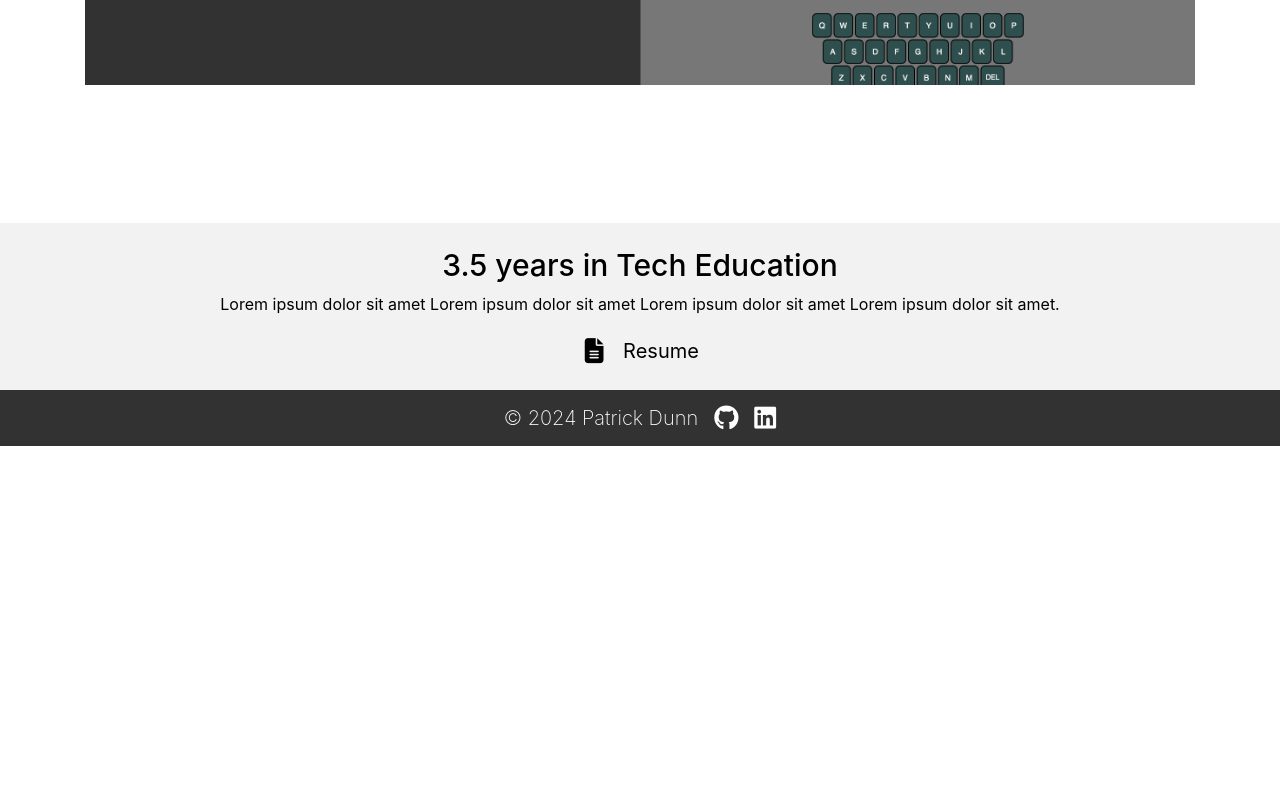
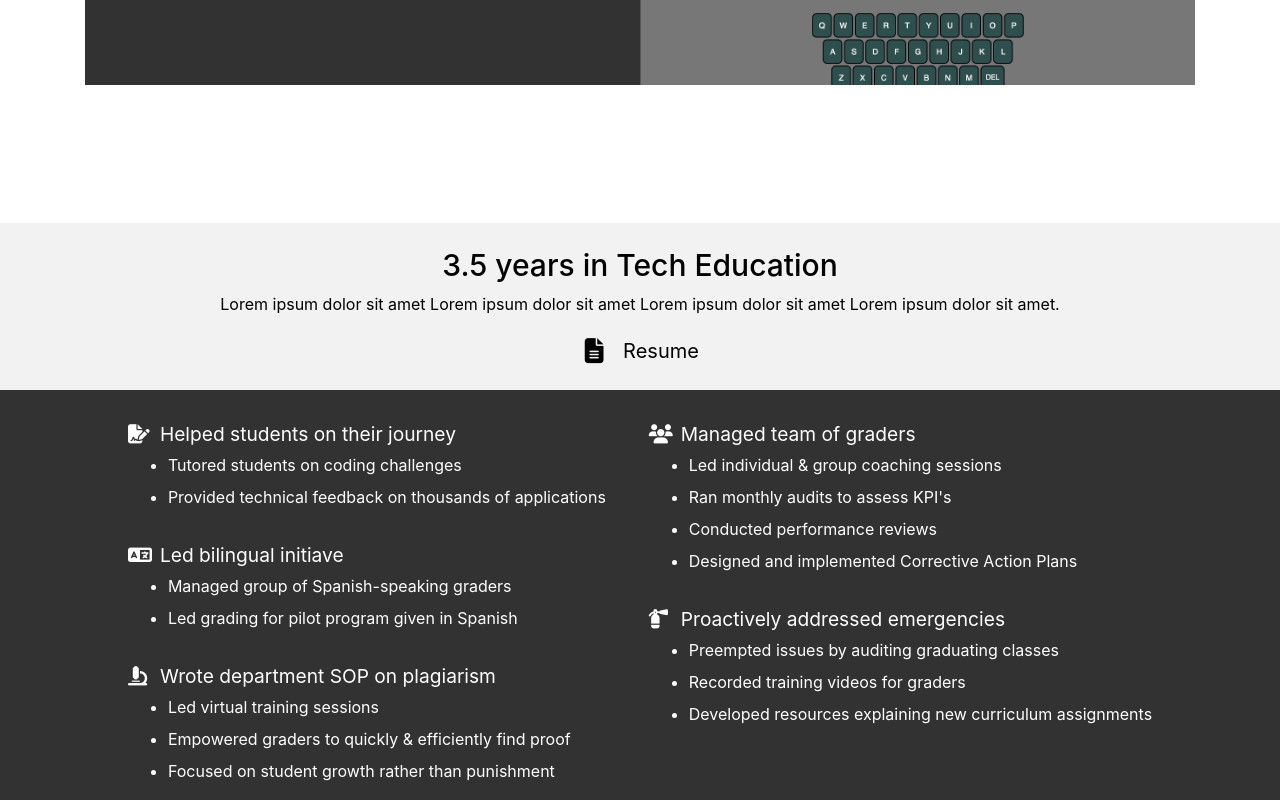
Before and after one commit to knightmac19/portfolio-2024, a React (Create React App) app: page / in a window 1280 px wide. Shown: the part 3000-3800 px from the top of the page. Before the commit the page ends 3446 px from the top, so only its background shows below. Built offline with nearby package versions, Linux system fonts and the light colour scheme; some icons are missing.

Commit message:
adding accomplishments cards

```diff
--- a/src/components/Profile/index.js
+++ b/src/components/Profile/index.js
@@ -28,7 +28,75 @@ const Profile = () => {
         </div>
       </div>
 
-      <section className="profile-body container"></section>
+      <section className="profile-body-wrapper">
+        <div className="profile-body container">
+          <div className="left-items">
+            <div className="card ">
+              <h4>
+                <i className=" icon fas fa-file-signature"></i>Helped students
+                on their journey
+              </h4>
+
+              <ul>
+                <li>Tutored students on coding challenges</li>
+                <li>
+                  Provided technical feedback on thousands of applications
+                </li>
+              </ul>
+            </div>
+            <div className="card ">
+              <h4>
+                <i className=" icon fas fa-language"></i>Led bilingual initiave
+              </h4>
+
+              <ul>
+                <li>Managed group of Spanish-speaking graders</li>
+                <li>Led grading for pilot program given in Spanish</li>
+              </ul>
+            </div>
+            <div className="card ">
+              <h4>
+                <i className=" icon fas fa-microscope"></i>Wrote department SOP
+                on plagiarism
+              </h4>
+
+              <ul>
+                <li>Led virtual training sessions</li>
+                <li>Empowered graders to quickly & efficiently find proof</li>
+                <li>Focused on student growth rather than punishment</li>
+              </ul>
+            </div>
+          </div>
+          <div className="right-items">
+            <div className="card ">
+              <h4>
+                <i className=" icon fas fa-users"></i>Managed team of graders
+              </h4>
+
+              <ul>
+                <li>Led individual & group coaching sessions</li>
+                <li>Ran monthly audits to assess KPI's</li>
+                <li>Conducted performance reviews</li>
+                <li>Designed and implemented Corrective Action Plans</li>
+              </ul>
+            </div>
+            <div className="card ">
+              <h4>
+                <i className="icon fas fa-fire-extinguisher"></i>Proactively
+                addressed emergencies
+              </h4>
+
+              <ul>
+                <li>Preempted issues by auditing graduating classes</li>
+                <li>Recorded training videos for graders</li>
+                <li>
+                  Developed resources explaining new curriculum assignments
+                </li>
+              </ul>
+            </div>
+          </div>
+        </div>
+      </section>
     </div>
   );
 };
--- a/src/index.css
+++ b/src/index.css
@@ -415,14 +415,16 @@ nav a:active {
 }
 
 /* profile section */
+.profile-wrapper {
+  margin-bottom: 100px;
+}
+
 .profile-wrapper .title-bg {
   background-color: var(--redo-light-gray);
   padding: 20px 0;
 }
 .profile-wrapper .title {
   text-align: center;
-}
-.profile-wrapper .title .resume-link {
 }
 
 .resume-link .link {
@@ -453,6 +455,51 @@ nav a:active {
 }
 .resume-link .link a:hover {
   text-decoration: none;
+}
+
+.profile-body-wrapper {
+  background-color: var(--redo-cobalt);
+  color: var(--light-text);
+  padding: 30px 0;
+}
+
+.profile-body {
+  display: flex;
+  justify-content: space-evenly;
+  flex-wrap: wrap;
+}
+
+.profile-body h4 {
+  font-size: 1.2rem;
+  font-weight: 300;
+}
+
+/* .profile-body .thing-wrapper {
+  display: flex;
+  justify-content: start;
+  align-items: center;
+} */
+
+.card h4 {
+  display: flex;
+  justify-content: flex-start;
+  align-items: center;
+  font-weight: 400;
+}
+
+.card h4 .icon {
+  font-size: 1.2rem;
+  width: 28px;
+  margin-right: 0.25rem;
+}
+
+.profile-body .card ul {
+  margin-top: 0;
+  margin-bottom: 2rem;
+}
+
+.profile-body .card li {
+  margin-bottom: 0.5rem;
 }
 
 footer {
@@ -488,6 +535,12 @@ footer i:hover {
 }
 
 @media (max-width: 1053px) {
+}
+
+@media (max-width: 973px) {
+  .profile-body .card {
+    width: 482px;
+  }
 }
 
 @media (max-width: 825px) {
@@ -621,6 +674,11 @@ footer i:hover {
   .card-wrapper .text-wrapper h3 {
     font-size: 1.75rem;
   }
+
+  .profile-body .card {
+    padding: 20px;
+    width: 100vw;
+  }
 }
 
 @media (max-width: 300px) {
```
